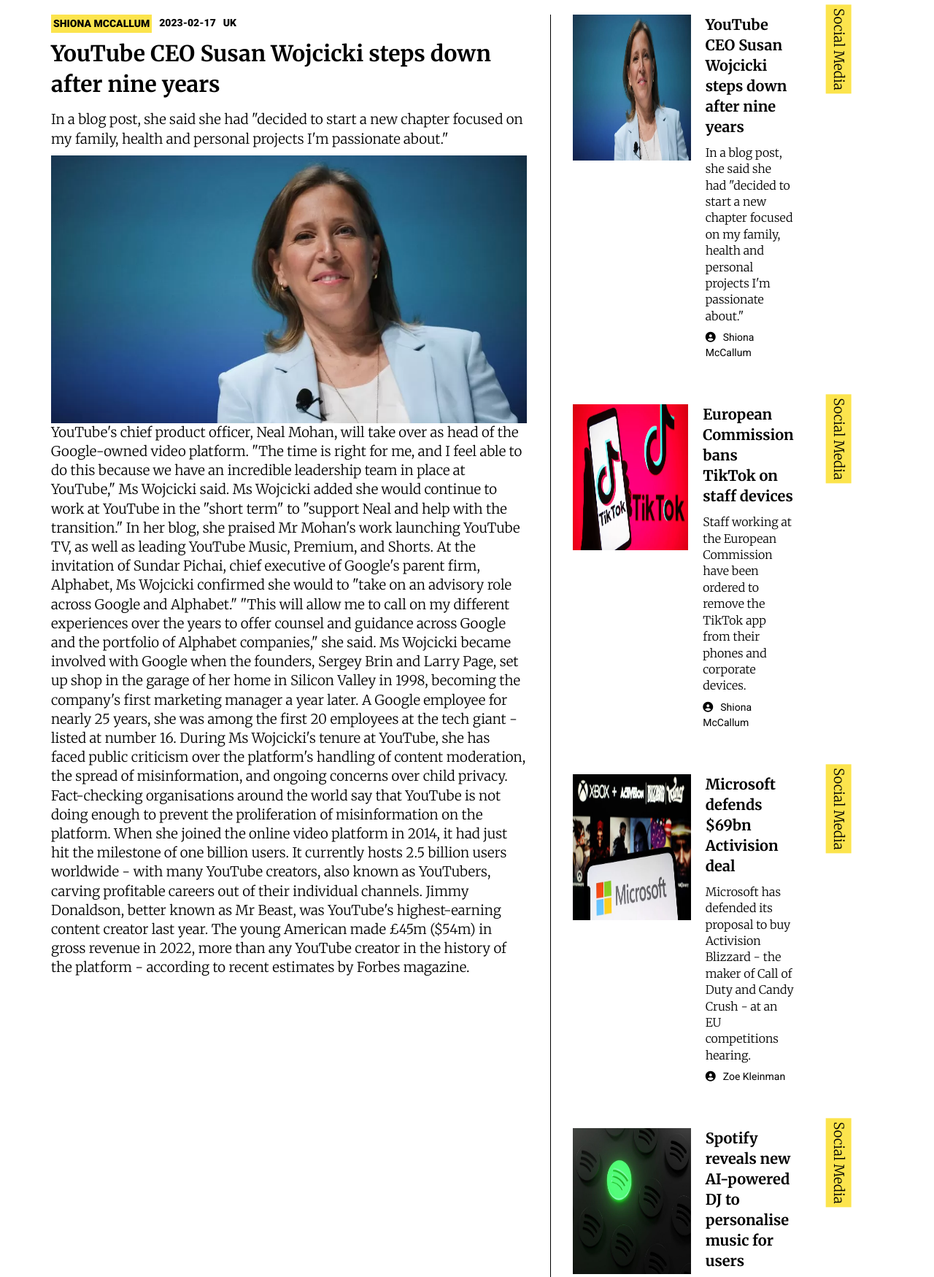
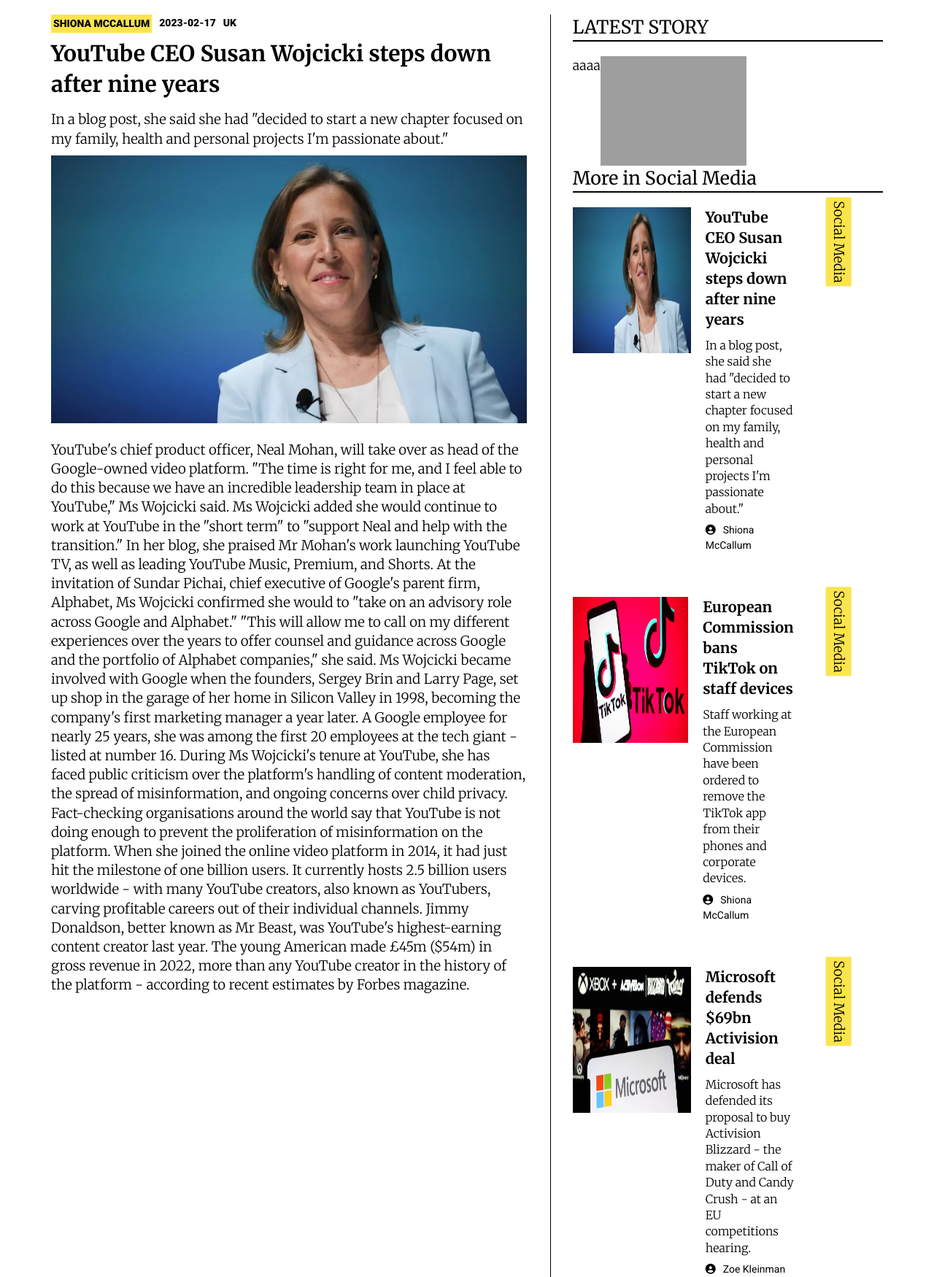
Before and after one commit to AlannahBennettIADT/integrated-project, a PHP site: page /article.php?id=1 in a window 1280 px wide. Shown: the part 171-1921 px from the top of the page at 73% size. Run offline with PHP 8.4, Linux system fonts and the light colour scheme; data comes from the database, SQL or seed files in the repository; grey boxes are pictures that could not be loaded.

Commit message:
Finished Article Page

```diff
--- a/articleWebsite/article.php
+++ b/articleWebsite/article.php
@@ -4,18 +4,14 @@ require_once "classes/category.php";
 
  try{
     $story = Story::findById($_GET["id"]);
-    $category = Category::findById($story->category_id);
-    $stories = Story::findAll();
     $categoryList = Story::findByCategory($story->category_id, 10);
     $allCategory = Category::findByCategory($story->category_id);
-
-
+    $latestStory = Story::findLatest(1);
  }
  catch (Exception $e)
 {
      echo $e;
 }
-
 ?>
 
 <!DOCTYPE html>
@@ -61,7 +57,7 @@ require_once "classes/category.php";
 
 <section class="article">
     <div class="container">
-      <div class="width-7">
+      <div class="aHeading width-7">
         <div class="articleHeading width-7">
           <div class="extras">
                 <h4><?= $story->author; ?></h4>
@@ -69,19 +65,30 @@ require_once "classes/category.php";
                 <h5><?= $story->location; ?></h5>
           </div>
 
-
             <h2><?= $story->headline; ?></h2>
             <h3> <?= $story->short_headline; ?></h3>
             <img src=".<?= $story->img_url?>">
         </div>
 
       <div class=" width-7">
+        <br>
         <h3><?= $story->article; ?></h3>
     </div>
     </div>
 
-
     <div class="mainSplit v2 width-5">
+      <div class="latestStory">
+      <h1> LATEST STORY</h1>
+      <div class="lStory">
+        <?php foreach($latestStory as $story){ ?>
+          <h2><a href="article.php?id=<?= $story->id ?>"><?= $story->headline; ?></a></h2>
+          <img src=".<?= $story->img_url?>">
+          <?php } ?>
+        </div>
+        </div>
+          <?php foreach($allCategory as $category){ ?>
+                <h1>More in <?= $category->type?></h1>
+        <?php } ?>
         <div class="panelsSide width-5">
         <?php foreach($categoryList as $story){ ?>
           <div class="sidePanels width-5">
@@ -105,8 +112,6 @@ require_once "classes/category.php";
         </div>
       </div>
 </section>
-
-
 
 
 <footer>
@@ -140,9 +145,6 @@ require_once "classes/category.php";
                     <li><a href="#">CES 2023</a></li>
                 </ul>
             </div>
-            <div class="footerBlock width-3">
-              <img src="./images/app-store-badges-en 1.png";>
-          </div>
 
         </div>
 </footer>
--- a/articleWebsite/category_page.php
+++ b/articleWebsite/category_page.php
@@ -112,9 +112,7 @@ require_once "classes/category.php";
                     <li><a href="#">CES 2023</a></li>
                 </ul>
             </div>
-            <div class="footerBlock width-3">
-              <img src="./images/app-store-badges-en 1.png";>
-          </div>
+
 
         </div>
 </footer>
--- a/articleWebsite/classes/story.php
+++ b/articleWebsite/classes/story.php
@@ -158,5 +158,43 @@ class Story {
         }
         return $story;
     }
+
+    public static function findLatest($number) {
+        $stories = array();
+
+        try {
+            $db = new DB();
+            $db->open();
+            $conn = $db->getConnection();
+
+            $sql = "SELECT * FROM stories ORDER BY pub_date DESC LIMIT " . $number;
+            $stmt = $conn->prepare($sql);
+            $status = $stmt->execute();
+
+            if (!$status) {
+                $error_info = $stmt->errorInfo();
+                $message = "SQLSTATE error code = ".$error_info[0]."; error message = ".$error_info[2];
+                throw new Exception("Database error executing database query: " . $message);
+            }
+
+            if ($stmt->rowCount() !== 0) {
+                $row = $stmt->fetch(PDO::FETCH_ASSOC);
+                while ($row !== FALSE) {
+                    $story = new Story($row);
+                    $stories[] = $story;
+
+                    $row = $stmt->fetch(PDO::FETCH_ASSOC);
+                }
+            }
+        }
+
+        finally {
+            if ($db !== null && $db->isOpen()) {
+                $db->close();
+            }
+        }
+
+        return $stories;
+    }
 }
 ?>
--- a/articleWebsite/css/style.css
+++ b/articleWebsite/css/style.css
@@ -414,7 +414,7 @@ footer h2 {
     background-color: #FCE44D;
     padding:3px;
 }
-.article img{
+.aHeading img{
     width: 1000px;
 }
 .articleHeading{
@@ -444,3 +444,20 @@ footer h2 {
 .article .sidePanels{
     display: block;
 }
+
+.mainSplit.v2 .latestStory img{
+    width: 200px;
+}
+.lStory{
+    display: flex;
+}
+.lStory h2{
+    font-size: 18px;
+}
+
+.mainSplit.v2 h1{
+    border-bottom: 2px solid #000;
+    font-size: 25px;
+    font-weight: 500;
+    margin-bottom: 20px;
+}
--- a/articleWebsite/stories_create.php
+++ b/articleWebsite/stories_create.php
@@ -226,9 +226,6 @@ require_once "classes/category.php";
     </div>
 
 
-
-
-
     <?php foreach($socialMediaMain as $story){ ?>
       <div class="mainSecond width-8">
         <img src=".<?= $story->img_url?>">
@@ -318,9 +315,6 @@ require_once "classes/category.php";
                     <li><a href="#">CES 2023</a></li>
                 </ul>
             </div>
-            <div class="footerBlock width-3">
-              <img src="./images/app-store-badges-en 1.png";>
-          </div>
 
         </div>
 </footer>
```
Also changed, not shown: articleWebsite/index.php (deleted, +0 -76 lines), 1 other file.
